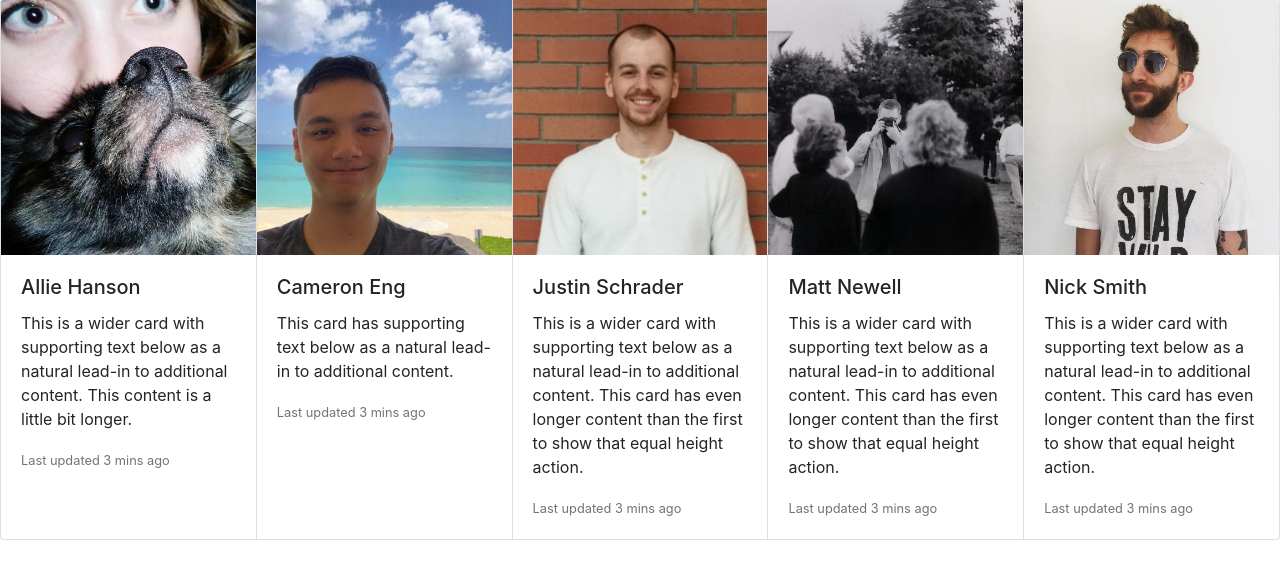
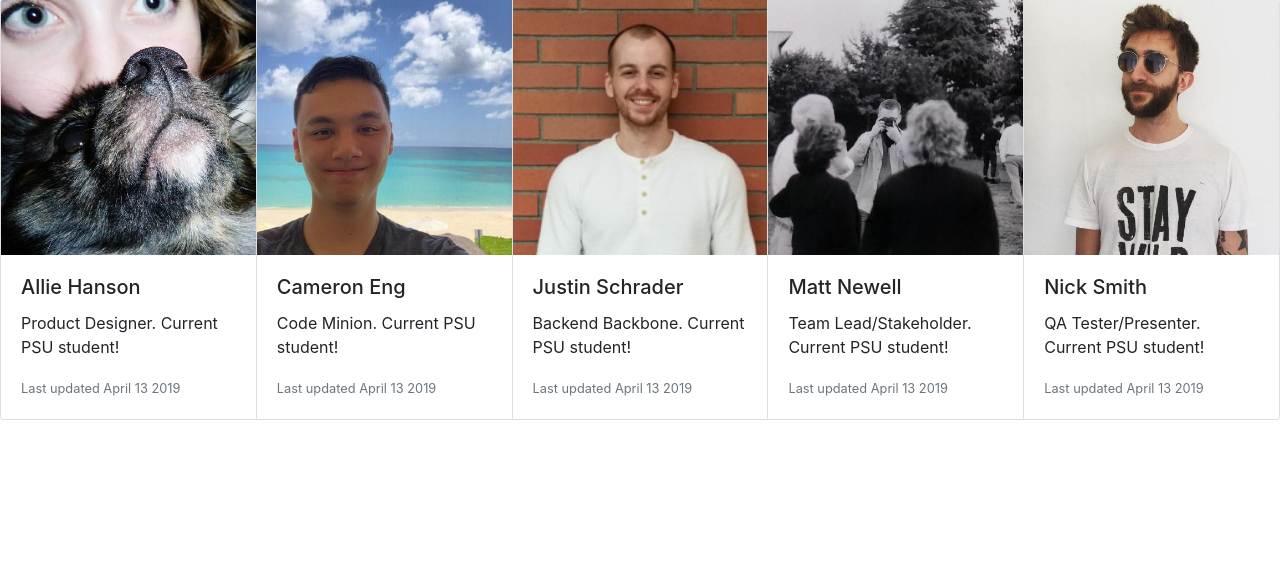
Before and after one commit to MattKNewell/TakeABike, a Flask app: template templates/about.html in a window 1280 px wide. Shown: the part 217-800 px from the top of the page. Run offline with Flask 2, Linux system fonts and the light colour scheme; the template is opened without the code that fills it, so the values that code supplies are empty; some libraries are stand-ins or nearby versions.

Commit message:
Added Blurbabge

```diff
--- a/main.py
+++ b/main.py
@@ -35,12 +35,20 @@ def calculateRoute():
     destination = request.form ['destination']
     return render_template('results.html', origin=origin, destination=destination)
 
+
+# [START about]
+@app.route('/about')
+def about():
+    return render_template('about.html')
+# [END about]
+
 # [START form]
 @app.route('/form')
 def form():
     labels = "123"
     return render_template('form.html', labels=labels)
 # [END form]
+
 
 
 # [START submitted]
--- a/templates/about.html
+++ b/templates/about.html
@@ -32,8 +32,8 @@
         <img src="/static/Allie.jpeg" class="card-img-top" alt="...">
         <div class="card-body">
           <h5 class="card-title">Allie Hanson</h5>
-          <p class="card-text">This is a wider card with supporting text below as a natural lead-in to additional content. This content is a little bit longer.</p>
-          <p class="card-text"><small class="text-muted">Last updated 3 mins ago</small></p>
+          <p class="card-text">Product Designer.  Current PSU student!</p>
+          <p class="card-text"><small class="text-muted">Last updated April 13 2019</small></p>
         </div>
       </div>
       <!--Cameron-->
@@ -41,8 +41,8 @@
         <img src="/static/Cam.jpeg" class="card-img-top" alt="...">
         <div class="card-body">
           <h5 class="card-title">Cameron Eng</h5>
-          <p class="card-text">This card has supporting text below as a natural lead-in to additional content.</p>
-          <p class="card-text"><small class="text-muted">Last updated 3 mins ago</small></p>
+          <p class="card-text">Code Minion.  Current PSU student!</p>
+          <p class="card-text"><small class="text-muted">Last updated April 13 2019</small></p>
         </div>
       </div>
       <!--Justin-->
@@ -50,8 +50,8 @@
         <img src="/static/Justin.jpeg" class="card-img-top" alt="...">
         <div class="card-body">
           <h5 class="card-title">Justin Schrader</h5>
-          <p class="card-text">This is a wider card with supporting text below as a natural lead-in to additional content. This card has even longer content than the first to show that equal height action.</p>
-          <p class="card-text"><small class="text-muted">Last updated 3 mins ago</small></p>
+          <p class="card-text">Backend Backbone.  Current PSU student!</p>
+          <p class="card-text"><small class="text-muted">Last updated April 13 2019</small></p>
         </div>
       </div>
       <!--Matt-->
@@ -59,8 +59,8 @@
         <img src="/static/Matt.jpeg" class="card-img-top" alt="...">
         <div class="card-body">
           <h5 class="card-title">Matt Newell</h5>
-          <p class="card-text">This is a wider card with supporting text below as a natural lead-in to additional content. This card has even longer content than the first to show that equal height action.</p>
-          <p class="card-text"><small class="text-muted">Last updated 3 mins ago</small></p>
+          <p class="card-text">Team Lead/Stakeholder.  Current PSU student!</p>
+          <p class="card-text"><small class="text-muted">Last updated April 13 2019</small></p>
         </div>
       </div>
       <!--Nick-->
@@ -68,8 +68,8 @@
         <img src="/static/Nick.jpeg" class="card-img-top" alt="...">
         <div class="card-body">
           <h5 class="card-title">Nick Smith</h5>
-          <p class="card-text">This is a wider card with supporting text below as a natural lead-in to additional content. This card has even longer content than the first to show that equal height action.</p>
-          <p class="card-text"><small class="text-muted">Last updated 3 mins ago</small></p>
+          <p class="card-text">QA Tester/Presenter.  Current PSU student!</p>
+          <p class="card-text"><small class="text-muted">Last updated April 13 2019</small></p>
         </div>
       </div>
     </div>
```
